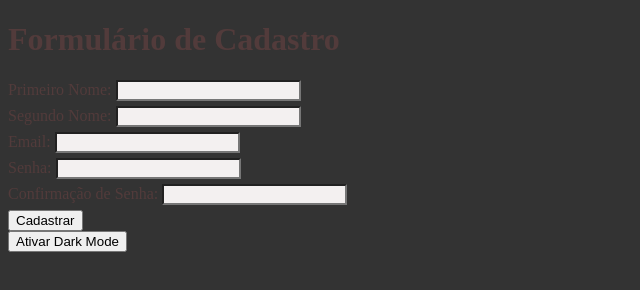
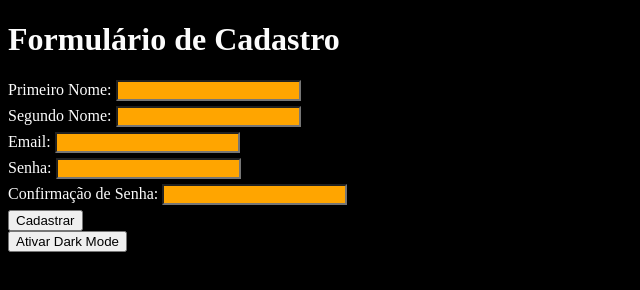
Before and after one commit to jerrybryan007/CP-3, a plain HTML site: page index.html in a window 1280 px wide. Both pictures are taken after a click on the button "Ativar Dark Mode". Shown: the whole page, without its empty margins (0-640 px from the left). Drawn offline with Linux system fonts and the light colour scheme.

Commit message:
mudança nas cores

```diff
--- a/css/styles.css
+++ b/css/styles.css
@@ -9,16 +9,16 @@
   }
 
   .dark-mode {
-    background-color: #333;
-    color: #523b3b;
+    background-color: #000000;
+    color: #fcfcfc;
   }
 
   .dark-mode input,
   .dark-mode textarea {
-    background-color: #f3f0f0;
-    color: #0e0101;
+    background-color: orange;
+    color: #f7f4f4;
   }
 
   .dark-mode .error-message {
-    color: #921919;
+    color: red;
   }
```
